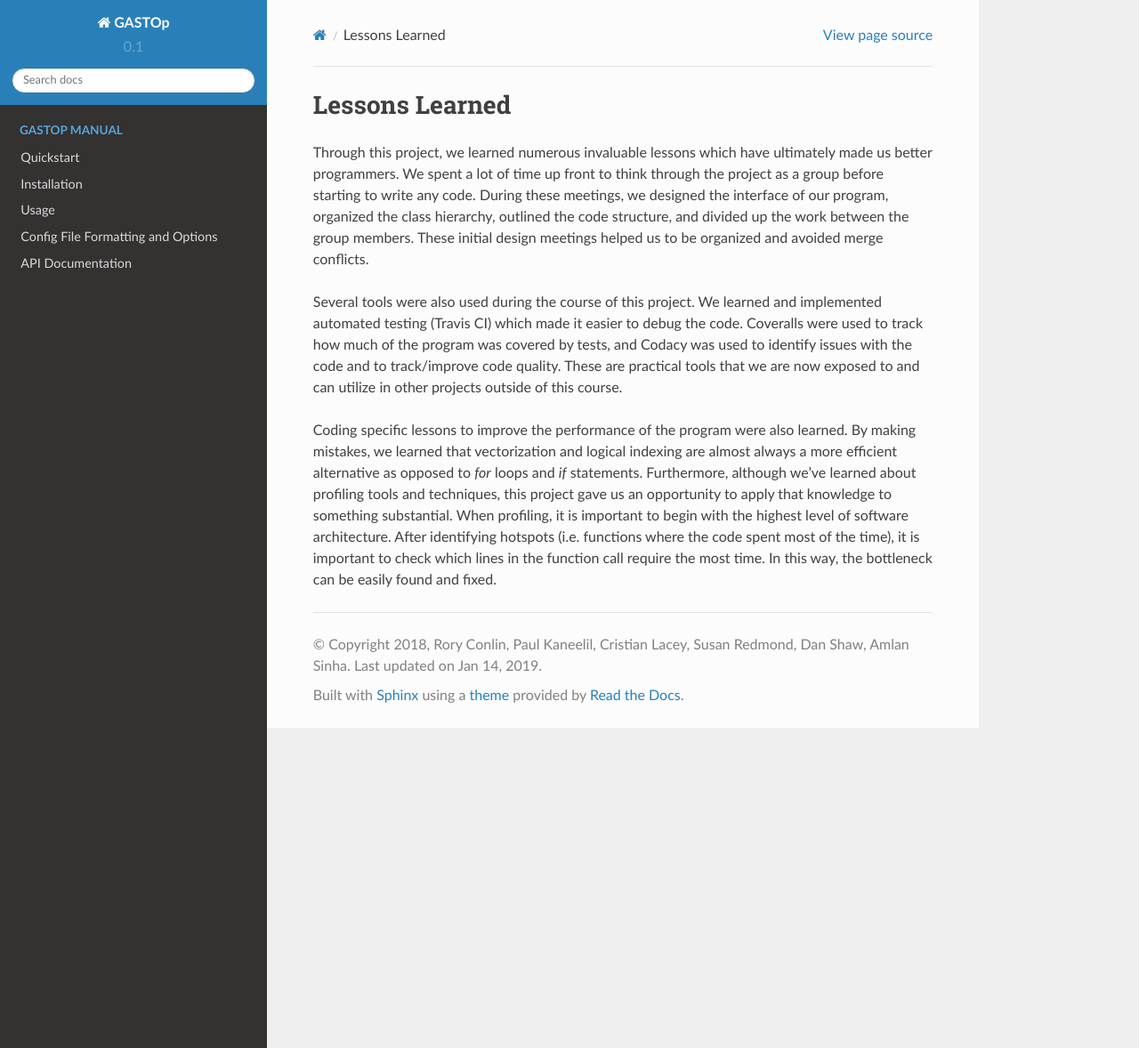
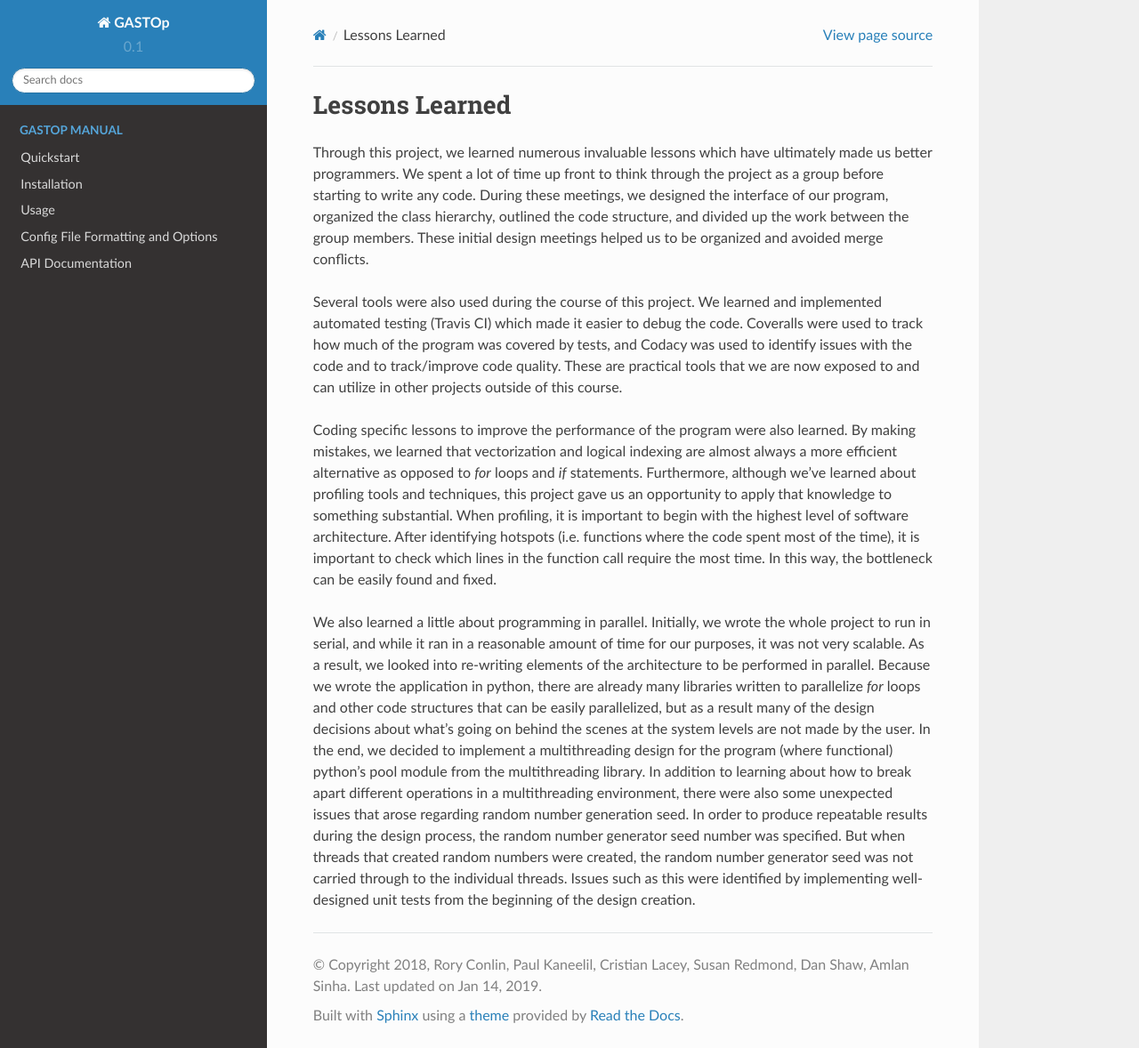
Before and after one commit to f0uriest/GASTOp, a Sphinx documentation site: the page built from docs/lessons_learned.rst, in a window 1280 px wide and 1178 px high. Shown: the whole window at 89% size. Built offline with Sphinx 7.4.7 and the Read the Docs theme 2.0.0, drawn with Linux system fonts in a browser that asks for light colours.

Commit message:
Added some lessons learned about parallelizing

```diff
--- a/docs/lessons_learned.rst
+++ b/docs/lessons_learned.rst
@@ -26,3 +26,21 @@ begin with the highest level of software architecture. After identifying
 hotspots (i.e. functions where the code spent most of the time), it is
 important to check which lines in the function call require the most time.
 In this way, the bottleneck can be easily found and fixed.
+
+We also learned a little about programming in parallel. Initially, we wrote the
+whole project to run in serial, and while it ran in a reasonable amount of time
+for our purposes, it was not very scalable. As a result, we looked into
+re-writing elements of the architecture to be performed in parallel. Because we
+wrote the application in python, there are already many libraries written to
+parallelize *for* loops and other code structures that can be easily parallelized,
+but as a result many of the design decisions about what's going on behind the
+scenes at the system levels are not made by the user. In the end, we decided to
+implement a multithreading design for the program (where functional) python's
+pool module from the multithreading library. In addition to learning about how
+to break apart different operations in a multithreading environment, there were
+also some unexpected issues that arose regarding random number generation seed.
+In order to produce repeatable results during the design process, the random
+number generator seed number was specified. But when threads that created random
+numbers were created, the random number generator seed was not carried through
+to the individual threads. Issues such as this were identified by implementing
+well-designed unit tests from the beginning of the design creation.
```
